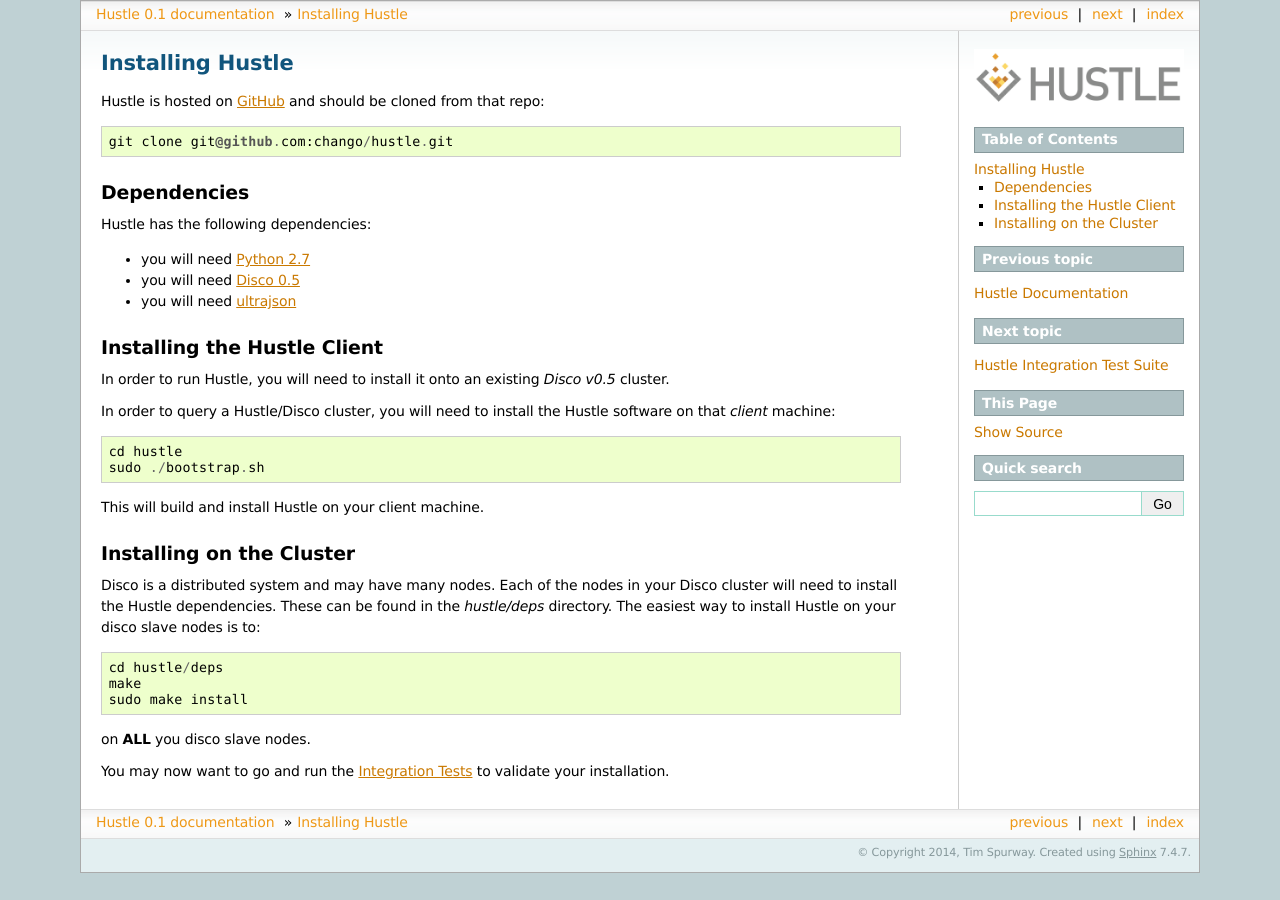
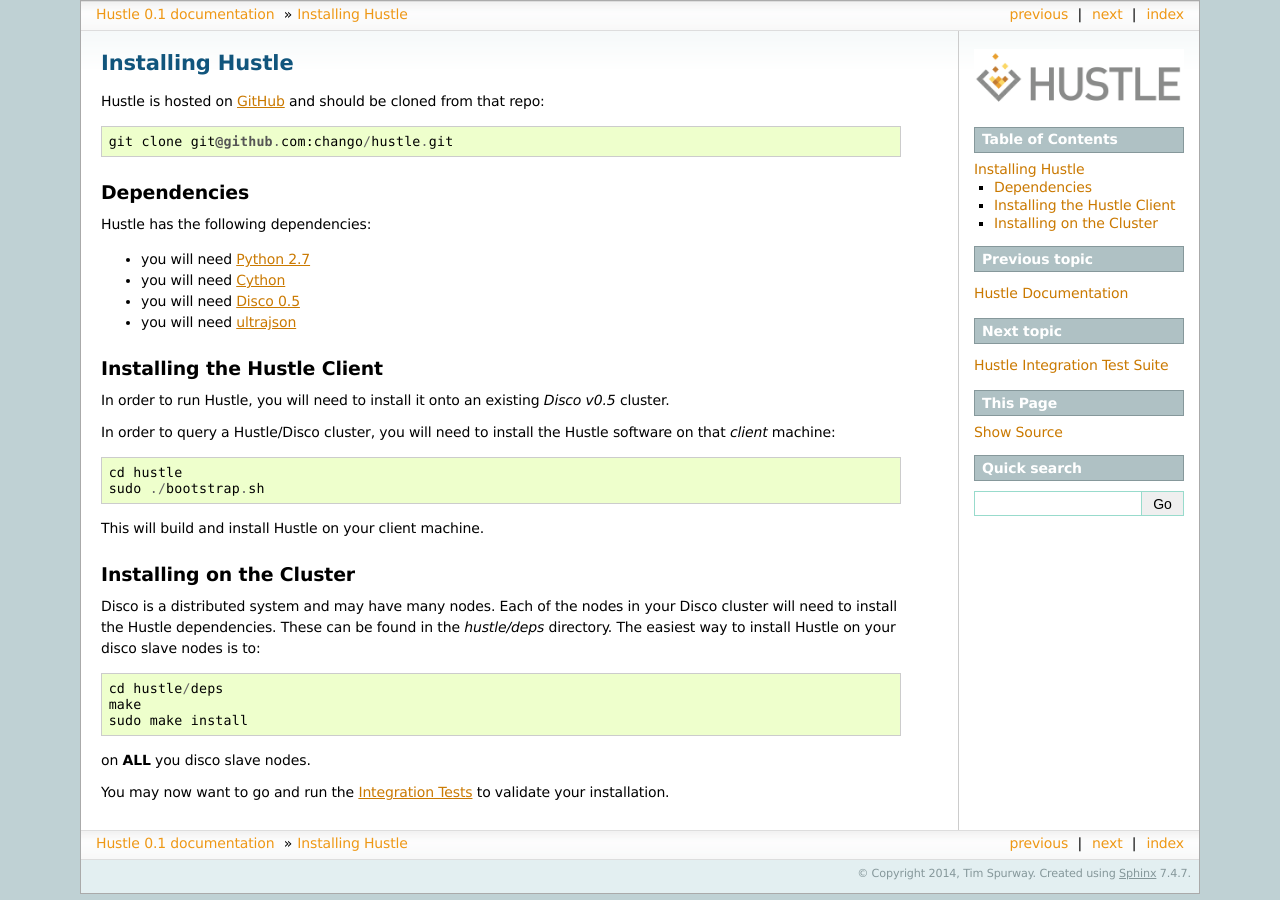
Before and after one commit to tspurway/hustle, a Sphinx documentation site: the page built from doc/start/install.rst, in a window 1280 px wide. Built offline with Sphinx 7.4.7, drawn with Linux system fonts in a browser that asks for light colours.

Commit message:
Add Cython to list of dependancies

```diff
--- a/doc/start/install.rst
+++ b/doc/start/install.rst
@@ -13,6 +13,7 @@
 Hustle has the following dependencies:
 
 * you will need `Python 2.7 <http://www.python.org/downloads/>`_
+* you will need `Cython <http://cython.org/>`_
 * you will need `Disco 0.5 <http://disco.readthedocs.org/en/latest/start/install.html>`_
 * you will need `ultrajson <https://github.com/esnme/ultrajson>`_
 
```
